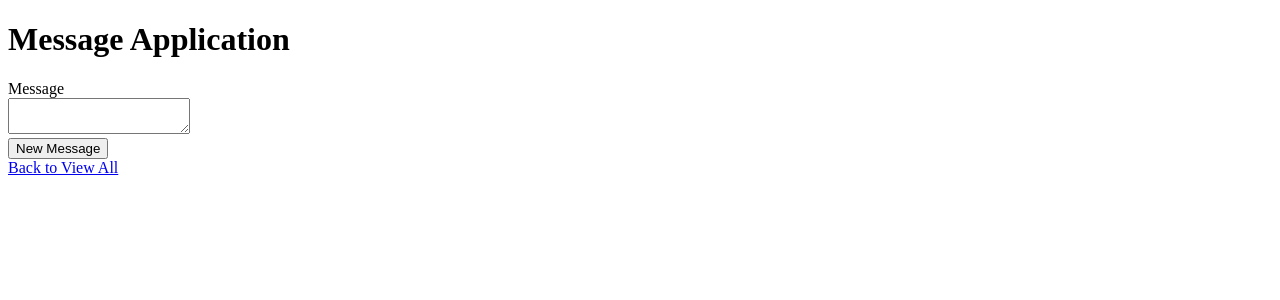
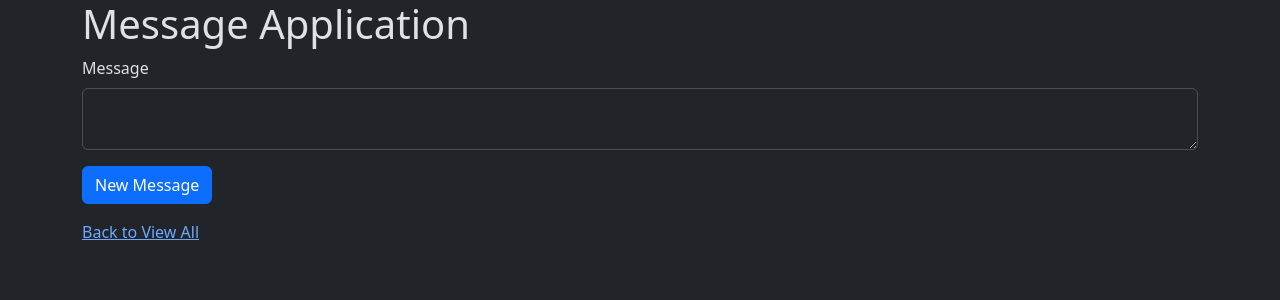
Before and after one commit to aod6060/crud_app_django, a Django app: page /new/ in a window 1280 px wide. Shown: the top 300 px of the page. Run offline with Django 5.2, Linux system fonts and the light colour scheme.

Commit message:
Added in boostrab themes. And darkmode for the win. :)

```diff
--- a/crud_app/templates/crud/base.html
+++ b/crud_app/templates/crud/base.html
@@ -1,16 +1,21 @@
 <!DOCTYPE html>
-<html>
+<html data-bs-theme="dark">
 
 <head>
+    <meta charset="utf-8">
+    <meta name="viewport" content="width=device-width, initial-scale=1">
     <title>Message Application</title>
+    <link href="https://cdn.jsdelivr.net/npm/bootstrap@5.3.3/dist/css/bootstrap.min.css" rel="stylesheet" integrity="sha384-QWTKZyjpPEjISv5WaRU9OFeRpok6YctnYmDr5pNlyT2bRjXh0JMhjY6hW+ALEwIH" crossorigin="anonymous">
+
 </head>
 
 <body>
+    <div class="container">
     <h1>Message Application</h1>
-
     {% block content %}
     {% endblock %}
-
+    </div>
+    <script src="https://cdn.jsdelivr.net/npm/bootstrap@5.3.3/dist/js/bootstrap.bundle.min.js" integrity="sha384-YvpcrYf0tY3lHB60NNkmXc5s9fDVZLESaAA55NDzOxhy9GkcIdslK1eN7N6jIeHz" crossorigin="anonymous"></script>
 
 </body>
 </html>
--- a/crud_app/templates/crud/delete.html
+++ b/crud_app/templates/crud/delete.html
@@ -3,11 +3,11 @@
 
         <form action="/deletepost/{{message.id}}/" method="post">
             {% csrf_token %}
-            <div>
+            <div class="mb-3">
                 Are you sure you want to delete "{{message.message}}?"
             </div>
             <div>
-                <input type="submit" value="Yes" /> | <input type="button" onclick="history.back()" value="No" />
+                <input type="submit" value="Yes" class="btn btn-danger"/> | <input type="button" onclick="history.back()" value="No" class="btn btn-primary"/>
             </div>
         </form>
 {% endblock %}
--- a/crud_app/templates/crud/new.html
+++ b/crud_app/templates/crud/new.html
@@ -3,14 +3,12 @@
 
         <form action="/newpost/" method="post">
             {% csrf_token %}
-            <div>
-                <div>
-                    <label for="message">Message</label>
-                </div>
-                <textarea id="message" name="message"></textarea>
+            <div class="mb-3">
+                <label for="message" class="form-label">Message</label>
+                <textarea id="message" name="message" class="form-control"></textarea>
             </div>
-            <div>
-                <input type="submit" value="New Message" />
+            <div class="mb-3">
+                <input type="submit" value="New Message" class="btn btn-primary"/>
             </div>
         </form>
 
```
Also changed, not shown: crud_app/templates/crud/edit.html (+5 -7 lines), crud_app/templates/crud/index.html (+10 -6 lines), db.sqlite3.
